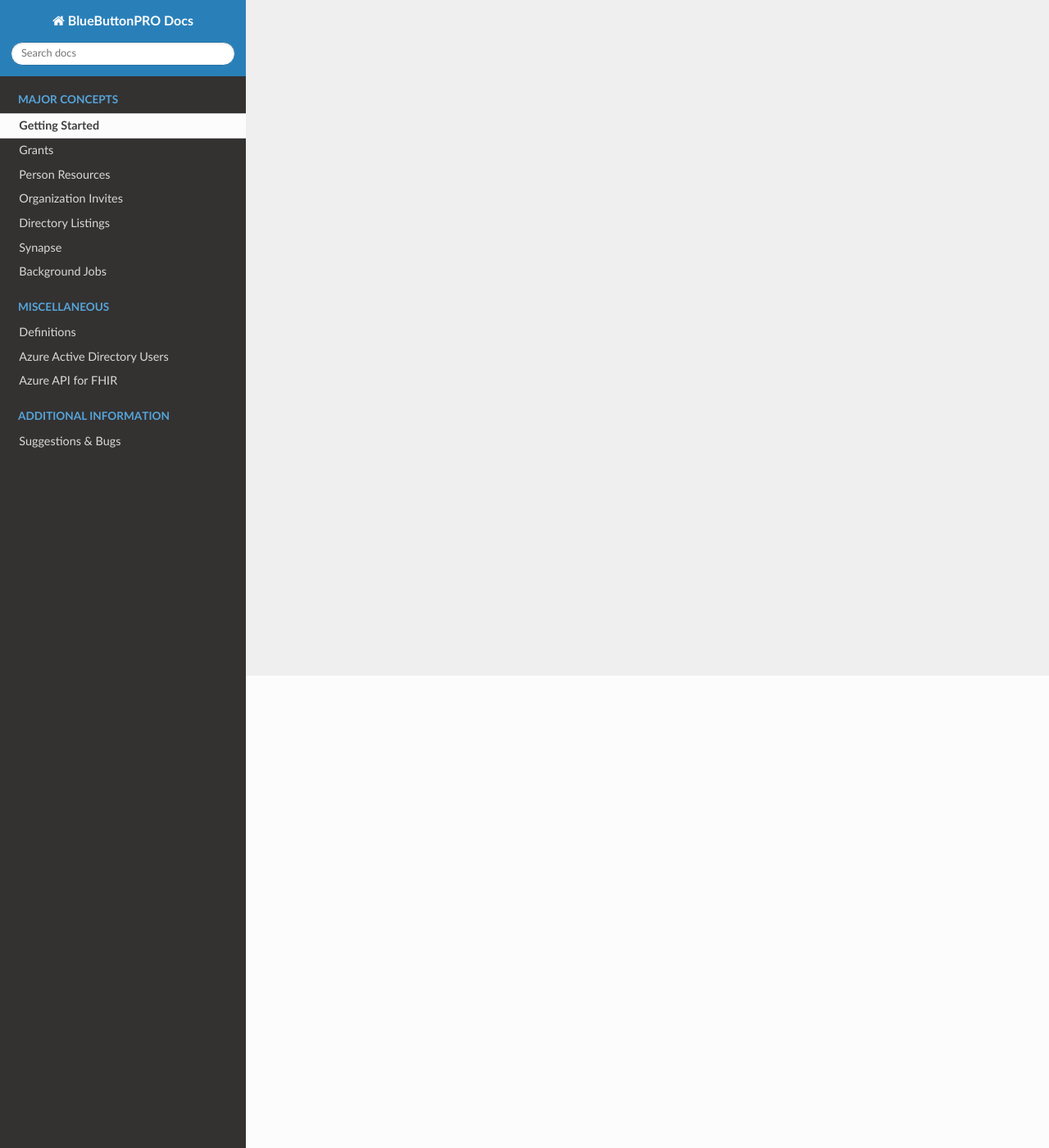
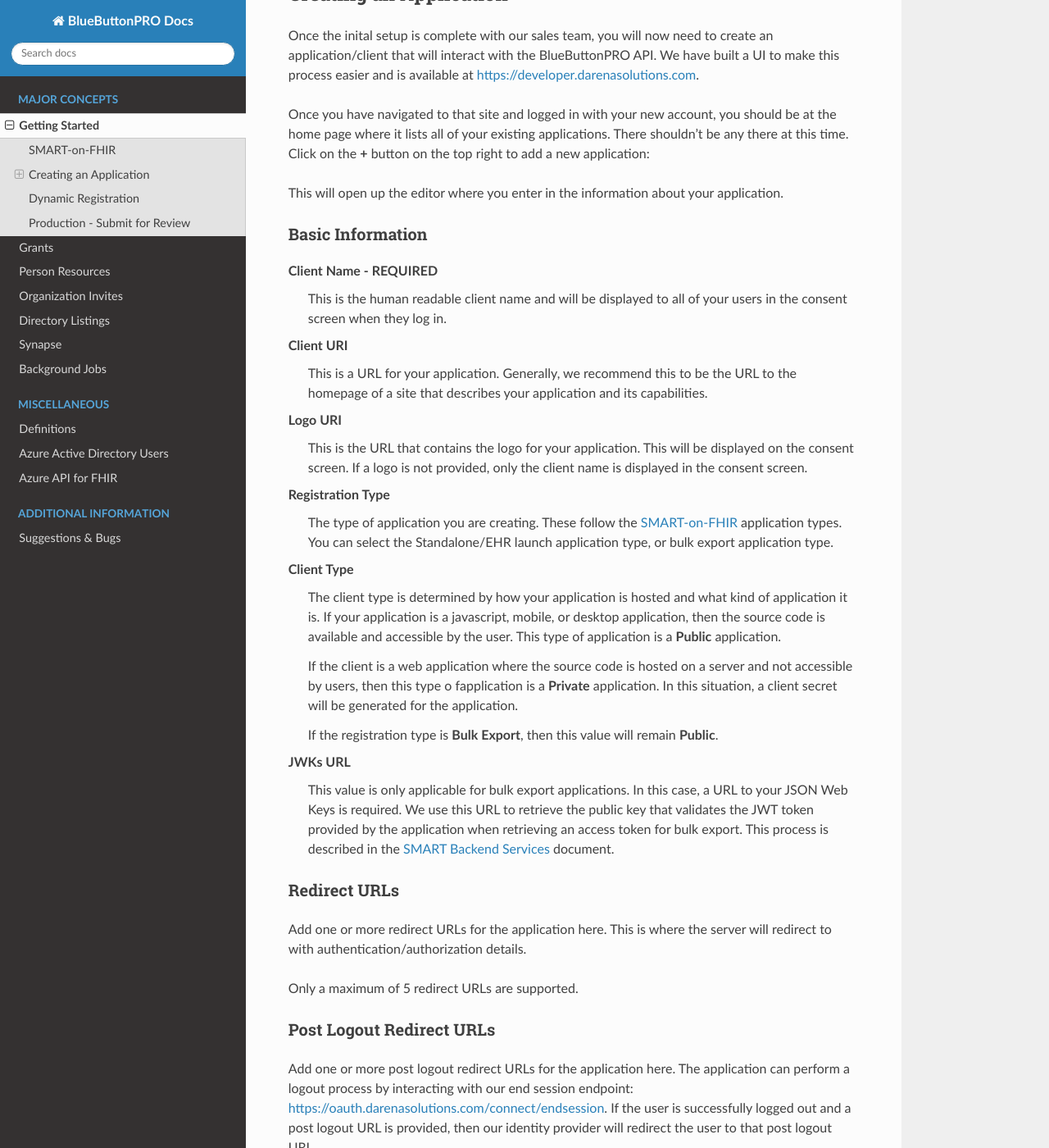
Before and after one commit to darena-solutions/bluebuttonpro-public, a Sphinx documentation site: the page built from docs/source/getting-started.rst, in a window 1280 px wide and 1400 px high, scrolled down 576 px. Shown: the whole window at 82% size. Built offline with Sphinx 7.4.7 and the Read the Docs theme 2.0.0, drawn with Linux system fonts in a browser that asks for light colours; some of the changed text lies outside the part shown.

Commit message:
Added documentation for a getting-started guide

```diff
--- a/docs/source/getting-started.rst
+++ b/docs/source/getting-started.rst
@@ -1,4 +1,117 @@
 Getting Started
 ===============
 
+To get started with the BlueButtonPRO platform, you must first contact our sales department. During
+that process, they will have created a new organization for you and will have created a user account
+that will be listed as the administrator of that organization. A FHIR server will also be provisioned
+for this organization.
+
+.. _getting-started-smart-on-fhir:
+
+SMART-on-FHIR
+-------------
+
+We follow the `SMART-on-FHIR <http://docs.smarthealthit.org/>`_ specification. The applications that
+are registered here are considered SMART apps. These applications must follow the application launch
+guidelines specified in `SMART App Launch Framework <http://hl7.org/fhir/smart-app-launch/index.html>`_.
+
+We also implement the bulk export specification described in the `FHIR Bulk Data Access Implementation
+Guide <https://hl7.org/fhir/uv/bulkdata/index.html>`_. An application cannot both be a standalone or
+EHR launch application type and also be a bulk export application. Separate applications will need to
+be created for those scenarios.
+
+Creating an Application
+-----------------------
+
+Once the inital setup is complete with our sales team, you will now need to create an application/client
+that will interact with the BlueButtonPRO API. We have built a UI to make this process easier and is
+available at https://developer.darenasolutions.com.
+
+Once you have navigated to that site and logged in with your new account, you should be at the home
+page where it lists all of your existing applications. There shouldn't be any there at this time. Click
+on the **+** button on the top right to add a new application:
+
+This will open up the editor where you enter in the information about your application.
+
+Basic Information
+^^^^^^^^^^^^^^^^^
+
+Client Name - **REQUIRED**
+   This is the human readable client name and will be displayed to all of your users in the consent
+   screen when they log in.
+
+Client URI
+   This is a URL for your application. Generally, we recommend this to be the URL to the homepage of
+   a site that describes your application and its capabilities.
+
+Logo URI
+   This is the URL that contains the logo for your application. This will be displayed on the consent
+   screen. If a logo is not provided, only the client name is displayed in the consent screen.
+
+Registration Type
+   The type of application you are creating. These follow the :ref:`SMART-on-FHIR <getting-started-smart-on-fhir>`
+   application types. You can select the Standalone/EHR launch application type, or bulk export application
+   type.
+
+Client Type
+   The client type is determined by how your application is hosted and what kind of application it is.
+   If your application is a javascript, mobile, or desktop application, then the source code is available
+   and accessible by the user. This type of application is a **Public** application.
+
+   If the client is a web application where the source code is hosted on a server and not accessible
+   by users, then this type o fapplication is a **Private** application. In this situation, a client
+   secret will be generated for the application.
+
+   If the registration type is **Bulk Export**, then this value will remain **Public**.
+
+JWKs URL
+   This value is only applicable for bulk export applications. In this case, a URL to your JSON Web
+   Keys is required. We use this URL to retrieve the public key that validates the JWT token provided
+   by the application when retrieving an access token for bulk export. This process is described in
+   the `SMART Backend Services <https://hl7.org/fhir/uv/bulkdata/authorization/index.html>`_ document.
+
+Redirect URLs
+^^^^^^^^^^^^^
+
+Add one or more redirect URLs for the application here. This is where the server will redirect to with
+authentication/authorization details.
+
+Only a maximum of 5 redirect URLs are supported.
+
+Post Logout Redirect URLs
+^^^^^^^^^^^^^^^^^^^^^^^^^
+
+Add one or more post logout redirect URLs for the application here. The application can perform a logout
+process by interacting with our end session endpoint: https://oauth.darenasolutions.com/connect/endsession.
+If the user is successfully logged out and a post logout URL is provided, then our identity provider
+will redirect the user to that post logout URL.
+
+For more information on how the logout process works, refer to the `OpenID Connect Specification <https://openid.net/specs/openid-connect-rpinitiated-1_0.html>`_.
+
+Only a maximum of 5 post logout URLs are supported.
+
+Finalizing
+^^^^^^^^^^
+
+Once the information has been entered into the editor, click on the **OK** button and your application
+should now be created. If your application type was a **Private** application, then you should also
+see a popup that contains your client secret. It is important that you take this secret and store it
+in a secure location. Once the popup is closed, this secret can no longer be obtained. If the secret
+is lost or forgotten, a new secret will need to be generated.
+
+At this point, your application can begin using the BlueButtonPRO API in the sandbox environment. The
+homepage should be updated to reflect that you have added an application, and your client ID should
+be visible. You must use this client id to authenticate with our identity provider.
+
+Dynamic Registration
+--------------------
+
+The process for creating an application with the UI follows the `dynamic registration specification
+<https://tools.ietf.org/html/rfc7591>`_. This means that everything the UI has done, can also be done
+through our dynamic registration endpoint: https://oauth.darenasolutions.com/api/DynamicRegistrations.
+
+
+Production - Submit for Review
+------------------------------
+
 TODO
```
